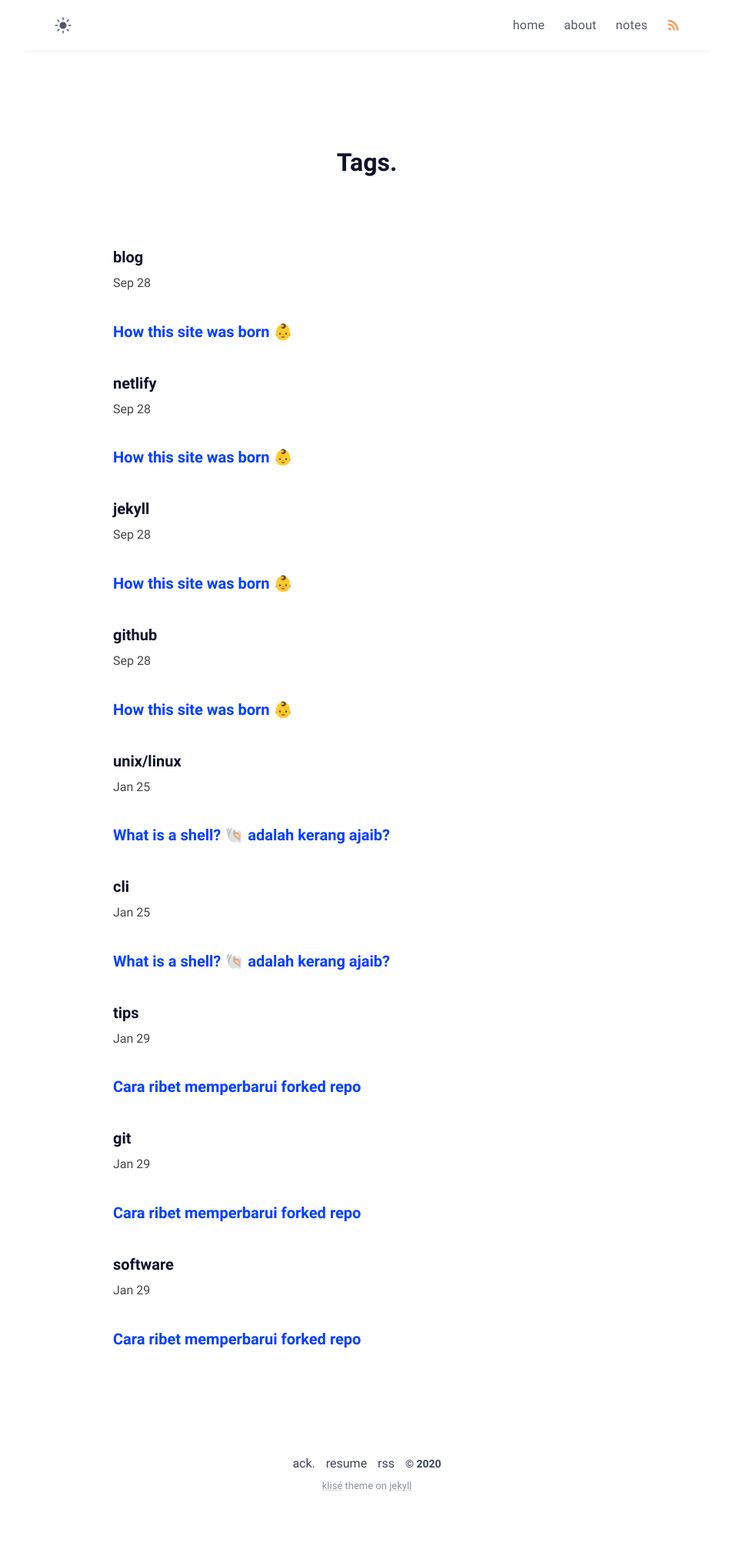
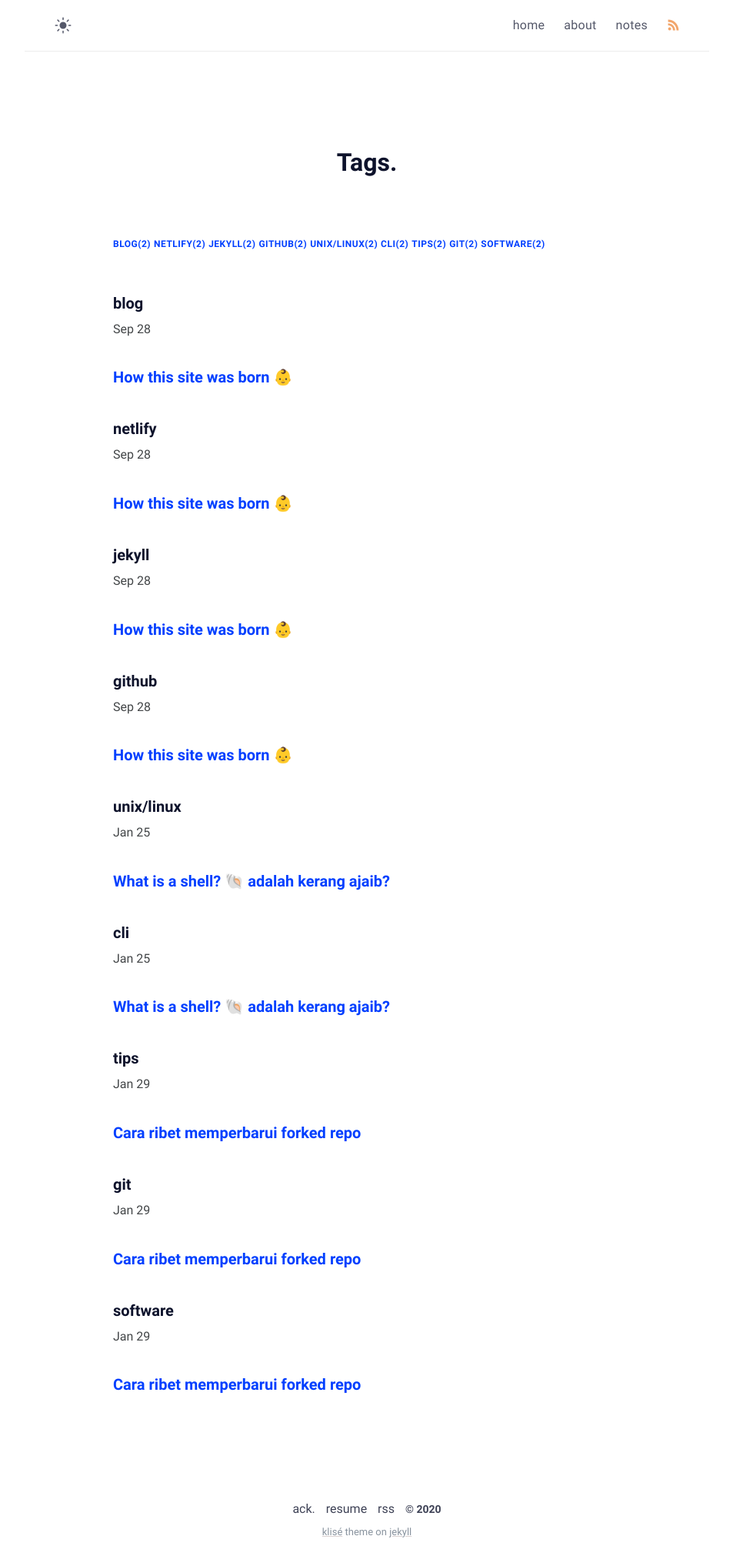
Before and after one commit to piharpi/piharpi.com, a Jekyll site: the page built from tags.md, in a window 1280 px wide. Shown: the whole page at 77% size, without its empty margins (163-1116 px from the left). Built offline with Jekyll 4.4.1, drawn with Linux system fonts in a browser that asks for light colours; before the commit the page ends 1975 px from its top, so only the background shows below that.

Commit message:
redesign tags

```diff
--- a/tags.md
+++ b/tags.md
@@ -5,6 +5,20 @@ layout: page
 excerpt: Sorted article by tags.
 ---
 
+<style>
+  .tag {
+    font-weight: bold;
+    font-size: 12px;
+    letter-spacing: 0.5px;
+  }
+</style>
+
+<p>
+{% for tag in site.tags %}
+{% capture name %}{{ tag | first }}{% endcapture %}
+<a class="tag" href="">{{ name | upcase }}(2)</a>
+{% endfor %}
+</p>
 {% for tag in site.tags %} {% capture name %}{{ tag | first }}{% endcapture %}
 
 <h4 class="post-header" id="{{ name | downcase | slugify }}">
```
